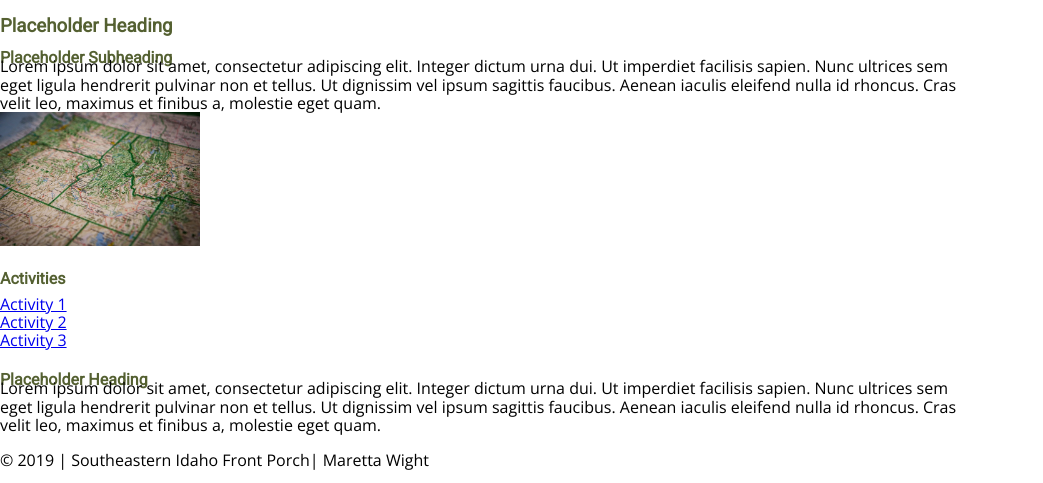
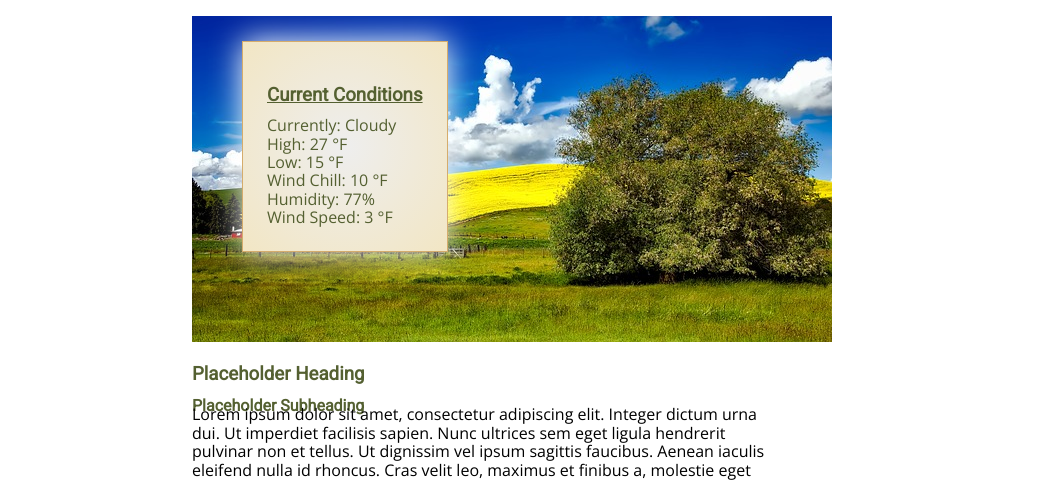
Before and after one commit to wighthouse/wighthouse.github.io, a plain HTML site: page assignments/lesson-5/preston-5.html in a window 1280 px wide. Shown: the part 258-741 px from the top of the page, without its empty margins (0-1043 px from the left). Drawn offline with nearby package versions, Linux system fonts and the light colour scheme; a web font is replaced by a local one.

Commit message:
update summary

```diff
--- a/assignments/lesson-5/css/small-5.css
+++ b/assignments/lesson-5/css/small-5.css
@@ -31,7 +31,6 @@ header h1, header h2{
   #logo {
     position: relative;
     float: left;
-    display: inline-block;
     vertical-align: middle;
     background-color: #ffffff;
     border: solid 3px #D5AC6C;
@@ -40,7 +39,6 @@ header h1, header h2{
   }
   #weather {
     float: right;
-    display: inline-block;
     vertical-align: middle;
     background-color: #ffffff;
     border: solid 3px #D5AC6C;
@@ -71,7 +69,7 @@ nav a {
 }
 nav a:hover {
   color: rgb(288,288,288);
-  background-color: #92B176;
+  background-color: #546031;
 }
 nav li {
   display: none;
@@ -80,3 +78,26 @@ nav li {
 .current {
     text-decoration: underline
 }
+
+main {
+  max-width: 60%; margin: 0 auto;
+}
+
+.hero {
+  margin: 10px auto; position: relative;
+}
+
+.summary {
+	position: absolute;
+	top: 25px;
+	left: 50px;
+	background: radial-gradient(#eee, #F2E6C4);
+  color: #546031;
+  border: 1px solid #D5AC6C;
+	padding: 1.5rem;
+	box-shadow: 0 0 30px #fff;
+}
+.summary h3 {
+  text-decoration: underline;
+  margin-bottom: 10px;
+}
--- a/assignments/lesson-5/preston-5.html
+++ b/assignments/lesson-5/preston-5.html
@@ -39,6 +39,20 @@
             </ul>
         </nav>
         <main>
+            <div class="hero">
+                <img src="images/idaho-1602027_640.jpg" alt = "Idaho landscape">
+                <section class="summary">
+                    <h3>Current Conditions</h3>
+                    <div class="currentdetails">
+                        <div class="label">Currently: <span id="value">Cloudy</span></div>
+                        <div class="label">High: <span id="value">27 &deg;F</span></div>
+                        <div class="label">Low: <span id="value">15 &deg;F</span></div>
+                        <div class="label">Wind Chill: <span id="value">10 &deg;F</span></div>
+                        <div class="label">Humidity: <span id="value">77%</span></div>
+                        <div class="label">Wind Speed: <span id="value">3 &deg;F</span></div>
+                    </div>
+                </section>
+            </div>
             <section>
                 <h3>Placeholder Heading</h3>
                 <h4>Placeholder Subheading</h4>
```
Also changed, not shown: assignments/lesson-5/images/idaho-1602027_640.jpg (added).
